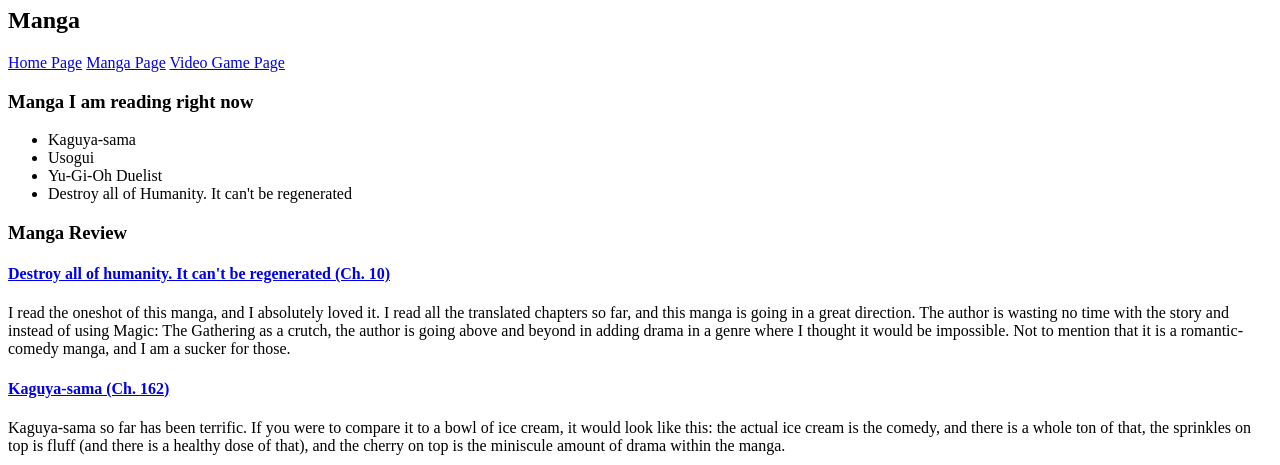
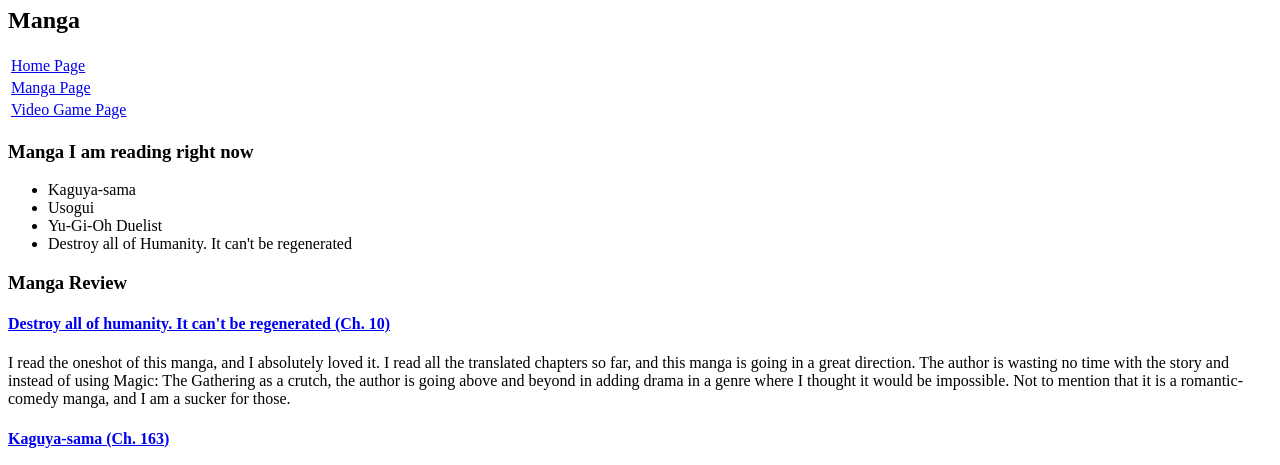
Before and after one commit to KauDar123/Kaushik-N., a plain HTML site: page manga.html in a window 1280 px wide. Shown: the part 73-538 px from the top of the page. Drawn offline with Linux system fonts and the light colour scheme.

Commit message:
Update manga.html

```diff
--- a/manga.html
+++ b/manga.html
@@ -1,15 +1,29 @@
 <!DOCTYPE html>
 <html>
   <head>
-<!--    top of the page-->
-    <h1>Kaushik N.</h1>
-    <h2>Manga</h2>
+   <link rel="stylesheet" href='manga.css'>
+    <link href="https://fonts.googleapis.com/css?family=Quantico:400,700i&display=swap" rel="stylesheet">
   </head>
   <body>
+    <!--    top of the page-->
+    <div class='header2' id='myHeader2'>
+      <h1>Kaushik N.</h1>
+    </div>
+    <div class='body2' id='myBody2'>
+    <h2>Manga</h2>
 <!--    links-->
-    <a href="index.html">Home Page</a>
-    <a href="manga.html">Manga Page</a>
-    <a href="videogames.html">Video Game Page</a>
+<!--    table-->
+    <table>
+      <tr>
+        <td><a href="index.html">Home Page</a></td>
+      </tr>
+      <tr>
+        <td><a href="manga.html">Manga Page</a></td>
+      </tr>
+      <tr>
+        <td><a href="videogames.html">Video Game Page</a></td>
+      </tr>
+    </table>
 <!--    heading for list-->
     <h3> Manga I am reading right now</h3>
 <!--    list of manga-->
@@ -29,13 +43,14 @@
     <p>I read the oneshot of this manga, and I absolutely loved it. I read all the translated chapters so far, and this manga is going in a great direction. The author is wasting no time with the story and instead of using Magic: The Gathering as a crutch, the author is going above and beyond in adding drama in a genre where I thought it would be impossible. Not to mention that it is a romantic-comedy manga, and I am a sucker for those.</p>
     <h4>
 <!--      bolded link again-->
-      <a href="https://mangadex.org/chapter/711458/1">Kaguya-sama (Ch. 162)</a>
+      <a href="https://mangadex.org/chapter/715486/1">Kaguya-sama (Ch. 163)</a>
     </h4>
 <!--    review of manga above-->
-    <p> Kaguya-sama so far has been terrific. If you were to compare it to a bowl of ice cream, it would look like this: the actual ice cream is the comedy, and there is a whole ton of that, the sprinkles on top is fluff (and there is a healthy dose of that), and the cherry on top is the miniscule amount of drama within the manga.</p>
+    <p> Kaguya-sama so far has been terrific. This latest chapter is hilarious. Fujiwara pretending to be bald to try to prank Kaguya was sooo funny for some reason. I also thought that Iino's reaction to Fujiwara pretending to be Ishigami's girlfriend was also funny. Not to mention Iino's nonchalant attitude about domestic abuse is still funny after about 25 chapters.</p>
 <!--    image of manga above-->
     <img src="250px-Kaguya-sama_-_Love_is_War_Logo.svg.png" alt="kaguya">
 <!--    copyright info-->
     <p>Aka Akasaka - Kaguya-sama: Love is War - Wikimedia Commons - Free Use</p>
-  </body>
+    </div>
+    </body>
 </html>
```
